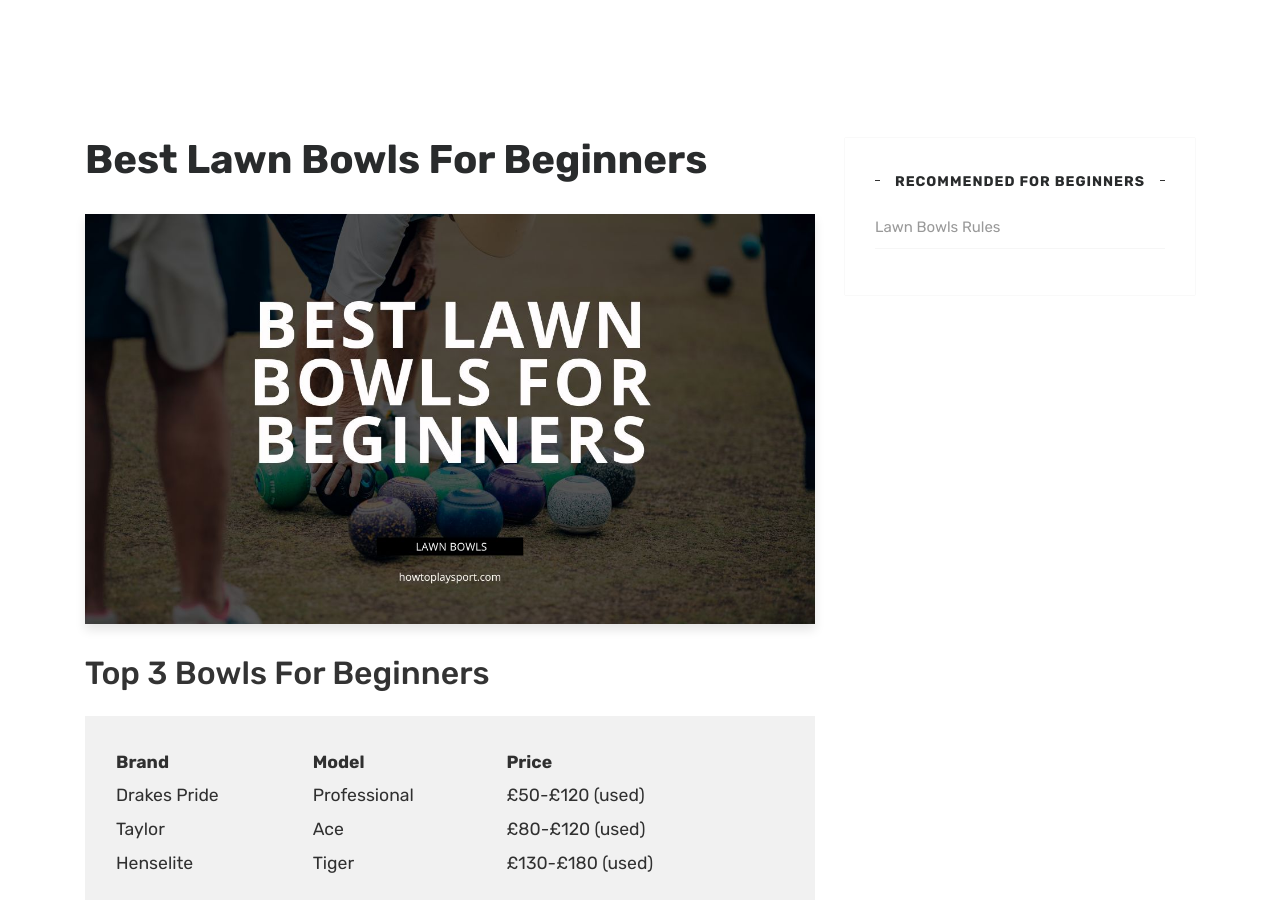
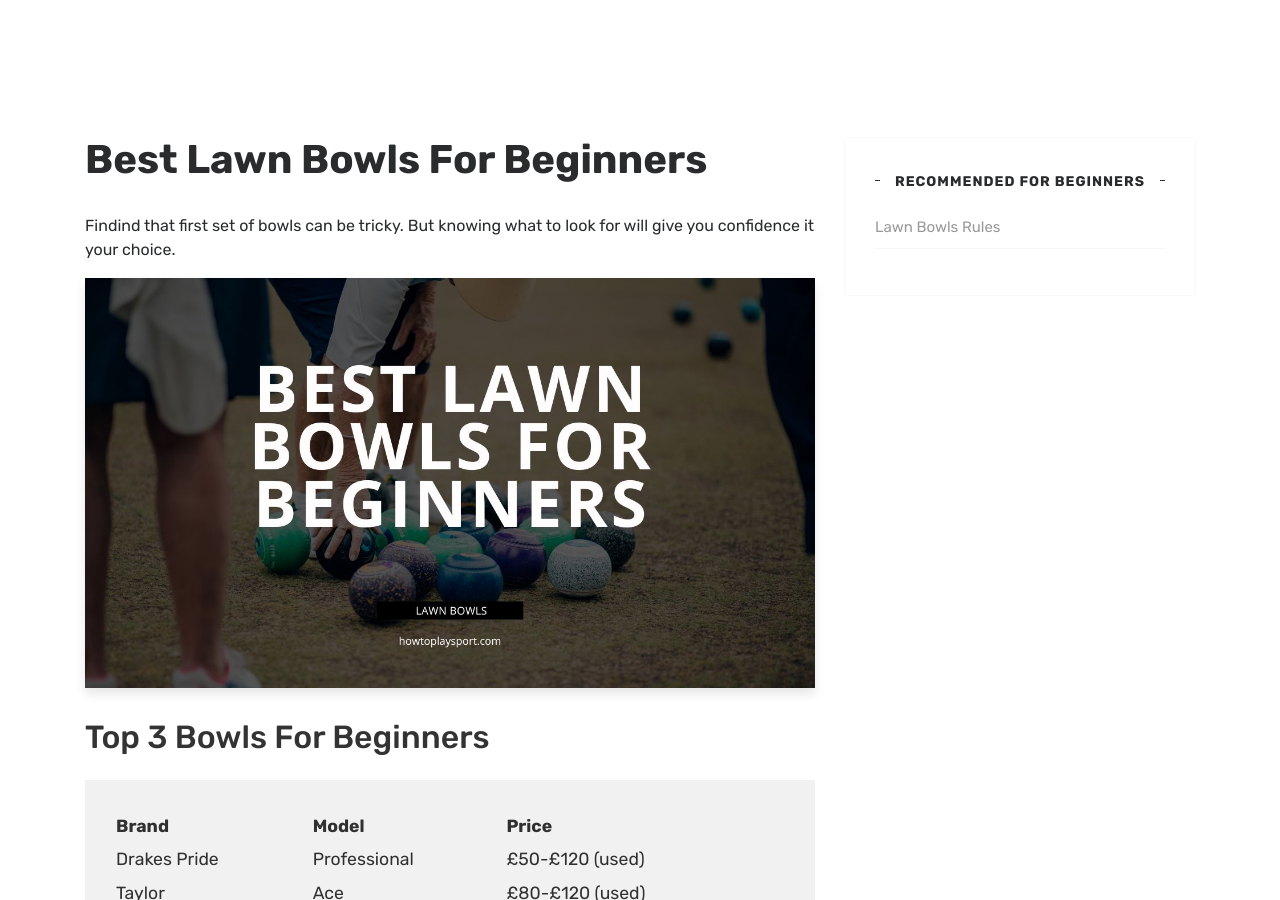
Before and after one commit to krussll/howtoplaysport, a Jekyll site: the page built from _posts/2023-01-24-best-lawn-bowls-for-beginners.md, in a window 1280 px wide and 900 px high. Built offline with Jekyll 4.4.1, drawn with Linux system fonts in a browser that asks for light colours; nearby versions of some CDN libraries.

Commit message:
Update 2023-01-24-best-lawn-bowls-for-beginners.md

```diff
--- a/_posts/2023-01-24-best-lawn-bowls-for-beginners.md
+++ b/_posts/2023-01-24-best-lawn-bowls-for-beginners.md
@@ -6,6 +6,7 @@
 image: assets/images/best-lawn-bowls-for-beginners.jpg
 featured: true
 description: ""
+first_paragraph: "Findind that first set of bowls can be tricky. But knowing what to look for will give you confidence it your choice."
 ---
 
 ## Top 3 Bowls For Beginners
```
